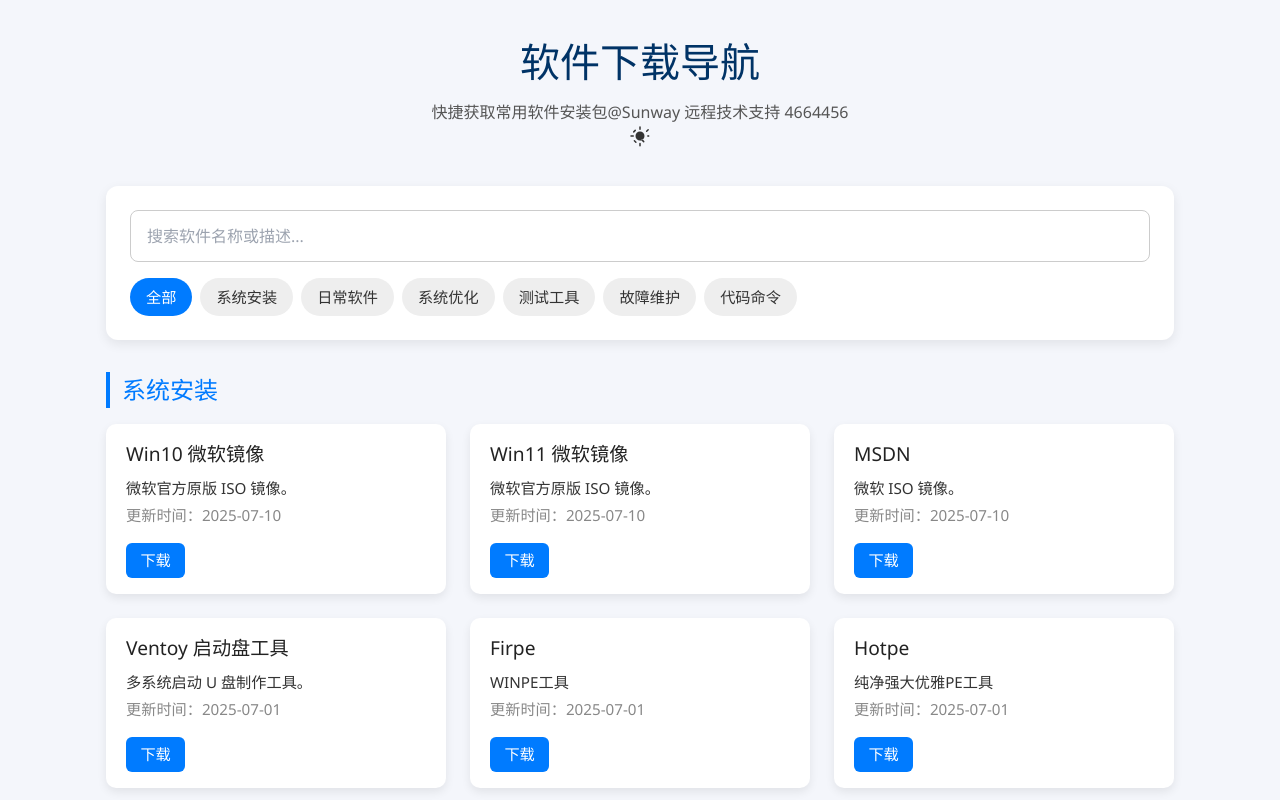
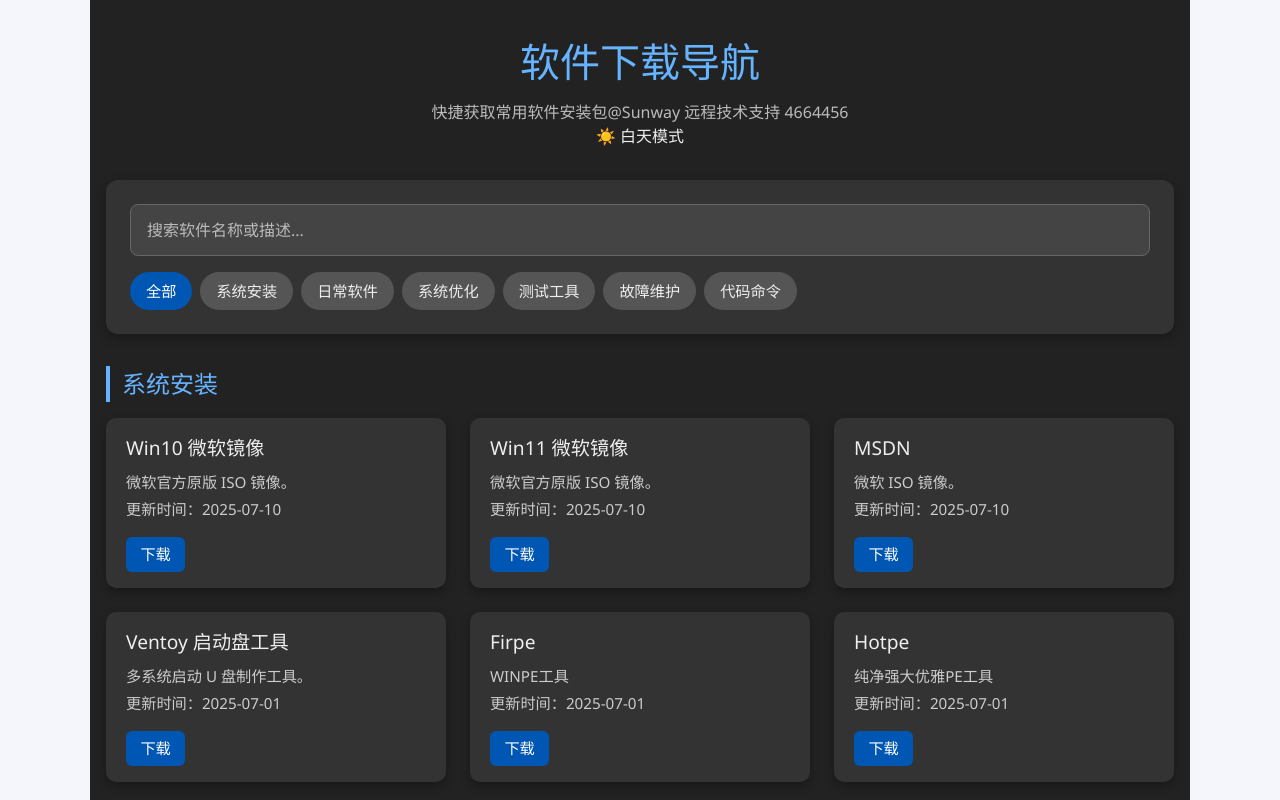
Before and after one commit to stcgd/lansoo-downloads, a React (Vite) app: page / in a window 1280 px wide. Shown: the top 800 px of the page. Built offline with nearby package versions, Linux system fonts and the light colour scheme; the HTML template or start-up script is replaced by a standard one.

Commit message:
Update App.jsx

```diff
--- a/src/App.jsx
+++ b/src/App.jsx
@@ -1,4 +1,5 @@
-import React, { useState, useEffect } from 'react';
+
+import React, { useState, useMemo, useEffect } from 'react';
 import softwareData from './data/software.json';
 import SoftwareCard from './components/SoftwareCard';
 import './style.css';
@@ -12,22 +13,12 @@ const App = () => {
   const allCategories = ['全部', ...Object.keys(softwareData)];
 
   useEffect(() => {
-    // 自动根据系统时间设置日夜模式
     if (!isManualToggle) {
       const hour = new Date().getHours();
       const isNight = hour >= 18 || hour < 6;
       setDarkMode(isNight);
     }
   }, [isManualToggle]);
-
-  useEffect(() => {
-    // 根据 darkMode 状态为 body 标签添加或移除 'dark' 类
-    if (darkMode) {
-      document.body.classList.add('dark');
-    } else {
-      document.body.classList.remove('dark');
-    }
-  }, [darkMode]);
 
   const toggleDarkMode = () => {
     setDarkMode(!darkMode);
@@ -43,22 +34,12 @@ const App = () => {
   };
 
   return (
-    <div className="container">
+    <div className={darkMode ? 'container dark' : 'container'}>
       <header className="header">
         <h1>软件下载导航</h1>
         <p>快捷获取常用软件安装包@Sunway 远程技术支持 4664456</p>
-        <button className="dark-mode-toggle" onClick={toggleDarkMode} aria-label="Toggle dark mode">
-          {darkMode ? (
-            // Sun icon
-            <svg xmlns="http://www.w3.org/2000/svg" viewBox="0 0 24 24" fill="currentColor" width="24" height="24">
-              <path d="M12 2.25a.75.75 0 01.75.75v2.25a.75.75 0 01-1.5 0V3a.75.75 0 01.75-.75zM7.76 5.86a.75.75 0 010 1.06l-1.5 1.5a.75.75 0 01-1.06-1.06l1.5-1.5a.75.75 0 011.06 0zM2.25 12a.75.75 0 01.75-.75h2.25a.75.75 0 010 1.5H3a.75.75 0 01-.75-.75zM5.86 16.24a.75.75 0 011.06 0l1.5 1.5a.75.75 0 01-1.06 1.06l-1.5-1.5a.75.75 0 010-1.06zM12 18.75a.75.75 0 01.75.75v2.25a.75.75 0 01-1.5 0v-2.25a.75.75 0 01.75-.75zM16.24 18.14a.75.75 0 01-1.06 0l-1.5-1.5a.75.75 0 011.06-1.06l1.5 1.5a.75.75 0 010 1.06zM18.75 12a.75.75 0 01.75.75h2.25a.75.75 0 010-1.5h-2.25a.75.75 0 01-.75.75zM18.14 7.76a.75.75 0 010-1.06l1.5-1.5a.75.75 0 011.06 1.06l-1.5 1.5a.75.75 0 01-1.06 0zM12 7.5a4.5 4.5 0 100 9 4.5 4.5 0 000-9z" />
-            </svg>
-          ) : (
-            // Moon icon
-            <svg xmlns="http://www.w3.org/2000/svg" viewBox="0 0 24 24" fill="currentColor" width="24" height="24">
-              <path d="M9.53 2.043a.75.75 0 01.75.75v2.25a.75.75 0 01-1.5 0V2.793a.75.75 0 01.75-.75zM16.47 5.03a.75.75 0 01.061.884l-1.5 2.25a.75.75 0 01-1.144-.763l1.5-2.25a.75.75 0 01.583-.121zM18.75 9.5a.75.75 0 01.75.75v2.25a.75.75 0 01-1.5 0v-2.25a.75.75 0 01.75-.75zM18.14 14.86a.75.75 0 011.06 0l1.5 1.5a.75.75 0 01-1.06 1.06l-1.5-1.5a.75.75 0 010-1.06zM12 18.75a.75.75 0 01-.75-.75v-2.25a.75.75 0 011.5 0v2.25a.75.75 0 01-.75.75zM5.86 18.14a.75.75 0 01-1.06 0l-1.5-1.5a.75.75 0 011.06-1.06l1.5 1.5a.75.75 0 010 1.06zM2.25 12.5a.75.75 0 01.75-.75h2.25a.75.75 0 010 1.5H3a.75.75 0 01-.75-.75zM5.03 7.53a.75.75 0 01.884-.061l2.25 1.5a.75.75 0 01-.763 1.144l-2.25-1.5a.75.75 0 01-.121-.583zM12 15a3 3 0 100-6 3 3 0 000 6z" />
-            </svg>
-          )}
+        <button className="dark-toggle" onClick={toggleDarkMode}>
+          {darkMode ? '☀️ 白天模式' : '🌙 夜间模式'}
         </button>
       </header>
 
@@ -98,10 +79,6 @@ const App = () => {
           </div>
         );
       })}
-
-      <footer className="footer">
-        <p>&copy; {new Date().getFullYear()} LanSoo Soft. All rights reserved.</p>
-      </footer>
     </div>
   );
 };
```
